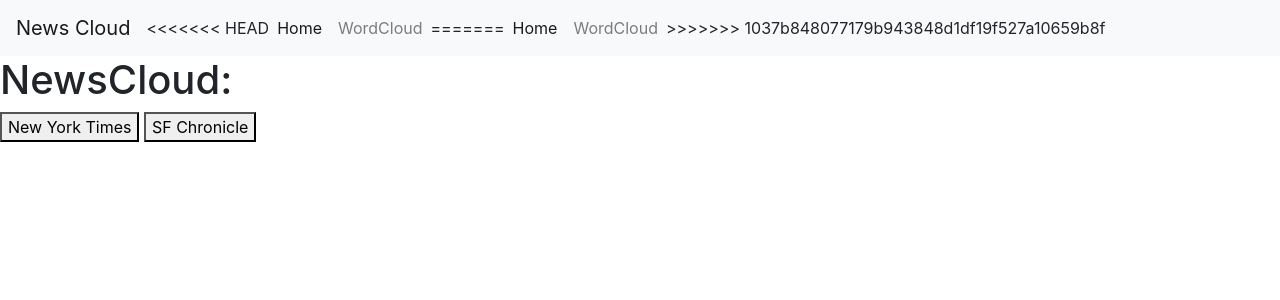
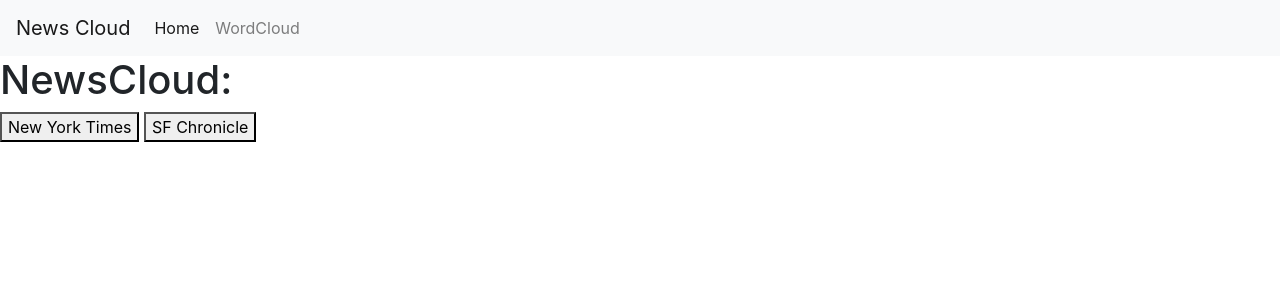
Before and after one commit to tsuialan/NewsCloud, a Flask app: page / in a window 1280 px wide. Shown: the top 300 px of the page. Run offline with Flask 2, Linux system fonts and the light colour scheme; some libraries are stand-ins or nearby versions.

Commit message:
navbar fixes

```diff
--- a/src/templates/navbar.html
+++ b/src/templates/navbar.html
@@ -3,7 +3,6 @@
     <button class="navbar-toggler" type="button" data-toggle="collapse" data-target="#navbarTogglerDemo02" aria-controls="navbarTogglerDemo02" aria-expanded="false" aria-label="Toggle navigation">
         <span class="navbar-toggler-icon"></span>
     </button>
-<<<<<<< HEAD
     <div class="collapse navbar-collapse" id="navbarTogglerDemo02">
         <ul class="navbar-nav mr-auto mt-2 mt-lg-0">
         {% if page=='index' %}
@@ -38,20 +37,5 @@
                 <button class="btn btn-outline-success my-2 my-sm-0" type="submit">Enter Keyword</button>
             </form>
         {% endif %}
-=======
-    <div class="collapse navbar-collapse" id="navbarNavAltMarkup">
-        <div class="navbar-nav">
-            {% if page=='index' %}
-                <a class="nav-item nav-link active" href="{{url_for('main')}}">Home<span class="sr-only">(current)</span></a>
-                <a class="nav-item nav-link" href="{{url_for('wordcloud')}}">WordCloud</a>
-            {% elif page=='wordcloud' %}
-                <a class="nav-item nav-link" href="{{url_for('main')}}">Home</a>
-                <a class="nav-item nav-link active" href="{{url_for('wordcloud')}}">WordCloud<span class="sr-only">(current)</span></a>
-            {% else %}
-                <a class="nav-item nav-link" href="{{url_for('main')}}">Home</a>
-                <a class="nav-item nav-link" href="{{url_for('wordcloud')}}">WordCloud</a>
-            {% endif %}
-        </div>
->>>>>>> 1037b848077179b943848d1df19f527a10659b8f
     </div>
 </nav>
```
